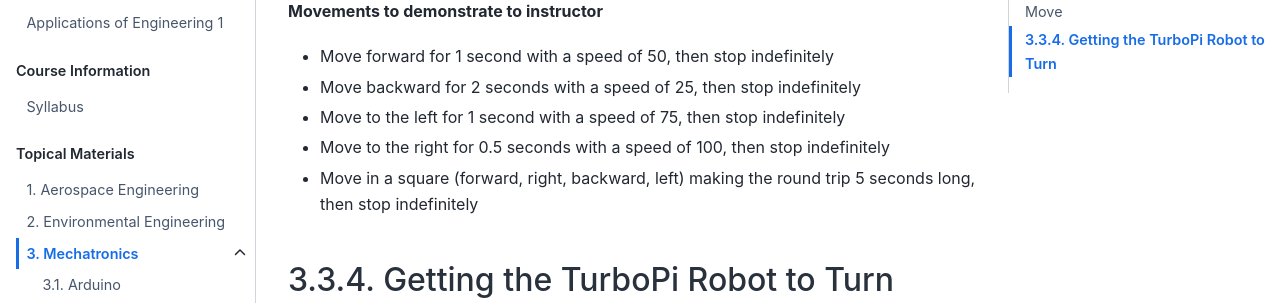
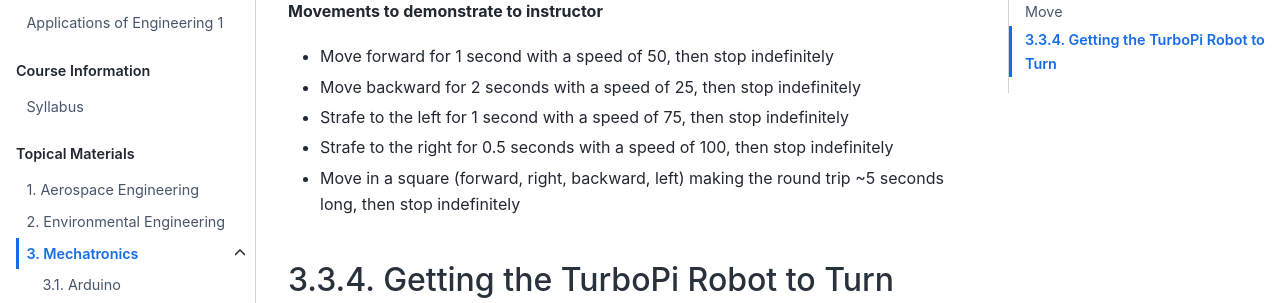
Before and after one commit to Culver-Academies/engineering1, a Jupyter Book: the page built from mech/TurboPi.md, in a window 1280 px wide and 900 px high, scrolled down 2200 px. Shown: the part 153-456 px from the top of the window. Built offline with Jupyter Book 1.0.4 settings and Sphinx 7.4.7 and the Sphinx Book theme 1.1.4, drawn with Linux system fonts in a browser that asks for light colours.

Commit message:
Update TurboPi.md

```diff
--- a/mech/TurboPi.md
+++ b/mech/TurboPi.md
@@ -39,9 +39,9 @@ You must demonstrate the following movements to your instructor in class with yo
 **Movements to demonstrate to instructor**
 * Move forward for 1 second with a speed of 50, then stop indefinitely
 * Move backward for 2 seconds with a speed of 25, then stop indefinitely
-* Move to the left for 1 second with a speed of 75, then stop indefinitely
-* Move to the right for 0.5 seconds with a speed of 100, then stop indefinitely
-* Move in a square (forward, right, backward, left) making the round trip 5 seconds long, then stop indefinitely
+* Strafe to the left for 1 second with a speed of 75, then stop indefinitely
+* Strafe to the right for 0.5 seconds with a speed of 100, then stop indefinitely
+* Move in a square (forward, right, backward, left) making the round trip ~5 seconds long, then stop indefinitely
 
 ## Getting the TurboPi Robot to Turn
 
```
